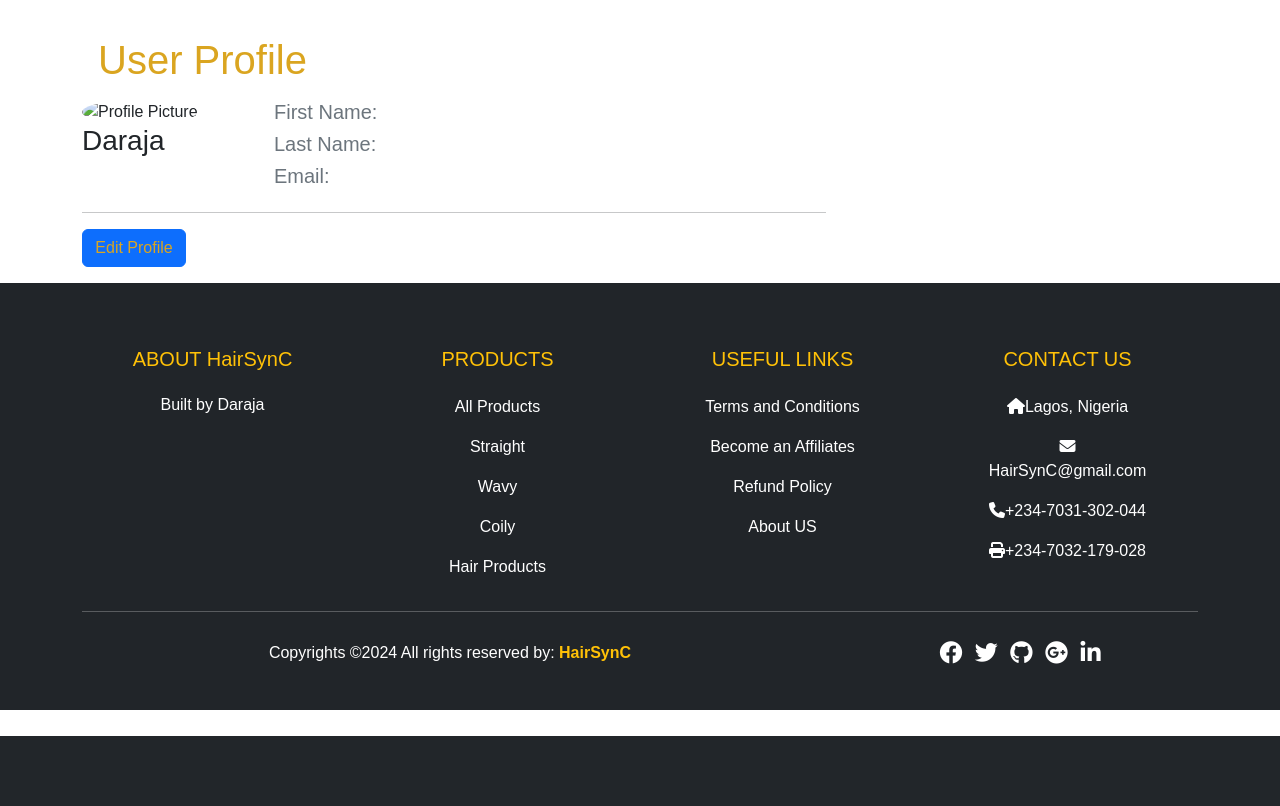
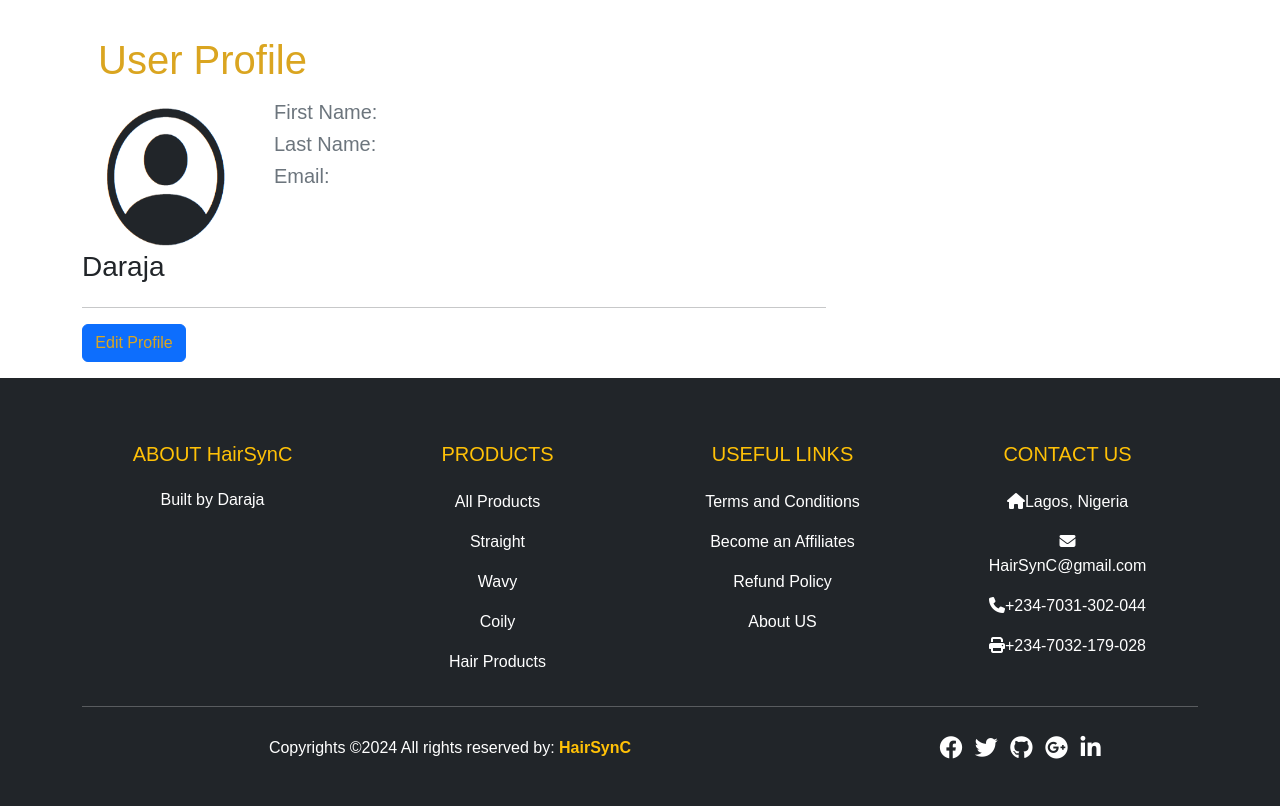
Before and after one commit to NwoguGlory1/HairrSynC, a Django app: page /userprofile/ in a window 1280 px wide. Shown: the part 64-870 px from the top of the page. Before the commit the page ends 800 px from the top, so only its background shows below. Run offline with Django 5.2, Linux system fonts and the light colour scheme; a user stored in the database is signed in; data comes from the database, SQL or seed files in the repository; some web fonts are replaced.

Commit message:
Profile page is rendering default.png if user does not upload a profile picture.

```diff
--- a/hairsync/store/apps.py
+++ b/hairsync/store/apps.py
@@ -8,4 +8,4 @@
     # add this
     # What we did is override the ready() method of the users app config to perform initialization task which is registering signals
     def ready(self):
-        import store.signals  # nameofapp.signals
+        import store.signals  # nameofapp.signals, Ensure signals are loaded
--- a/hairsync/store/models.py
+++ b/hairsync/store/models.py
@@ -136,7 +136,7 @@
 # Extending User Model Using a One-To-One Link
 class Profile(models.Model):
     user = models.OneToOneField(User, on_delete=models.CASCADE)
-    avatar = models.ImageField(default='default.jpg', upload_to='profile_pics') #default='default.jpg' is the default image to use for a user if they don't upload one
+    avatar = models.ImageField(default='profile_pics/default.png', upload_to='profile_pics') #default='default.jpg' is the default image to use for a user if they don't upload one
     #The second argument upload_to='profile_images' is the directory where images get uploaded to
 
     bio = models.TextField() #The bio is just a text field where some information about users is stored
--- a/hairsync/templates/store/userprofile.html
+++ b/hairsync/templates/store/userprofile.html
@@ -66,9 +66,9 @@
                     <div class="col-md-3">
                         <!-- Display the user's profile picture -->
             {% if profile.avatar %}
-            <img src="" alt="Profile Picture" class="rounded-circle" width="150" height="150">
+            <img src="{{ user.profile.avatar.url }}" alt="Profile Picture" class="rounded-circle" width="150" height="150">
         {% else %}
-            <img src="" alt="Default Picture" class="rounded-circle" width="150" height="150"> <!-- Default image -->
+            <img src="{{ MEDIA_URL }}profile_pics/default.png" alt="Default Picture" class="rounded-circle" width="150" height="150"> <!-- Default image -->
         {% endif %}
         <h3>{{ profile.user.username }}</h3>
     </div>
```
Also changed, not shown: hairsync/store/migrations/0011_alter_profile_avatar.py (added), hairsync/store/migrations/0012_alter_profile_avatar.py (added).
